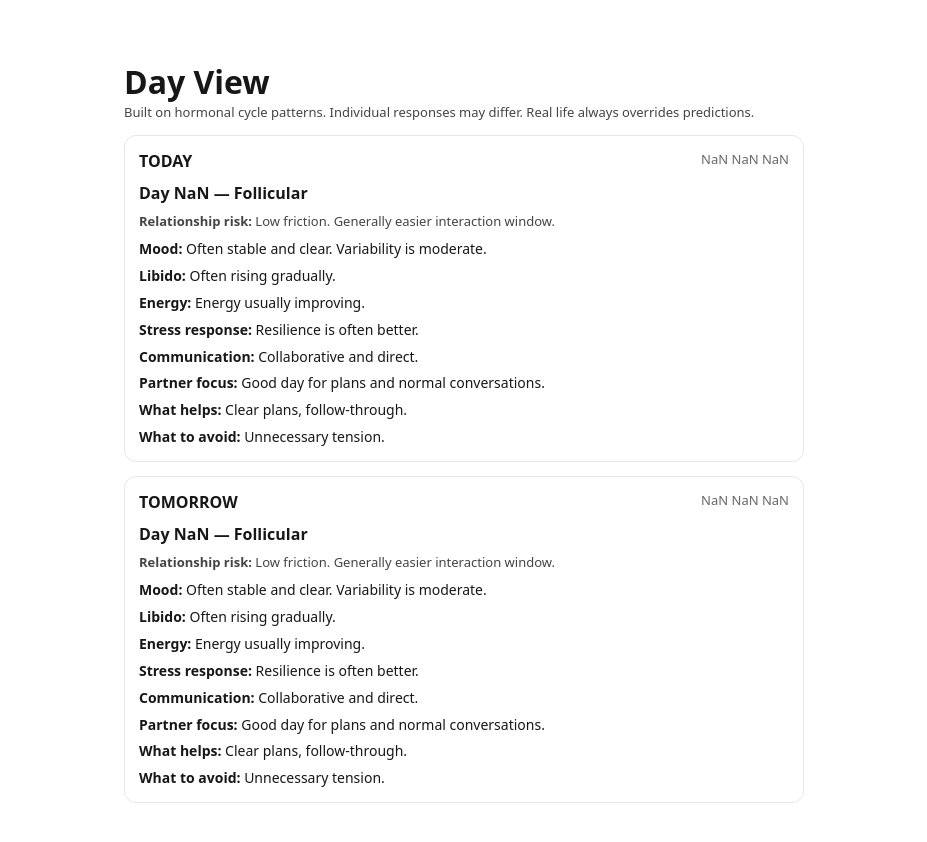
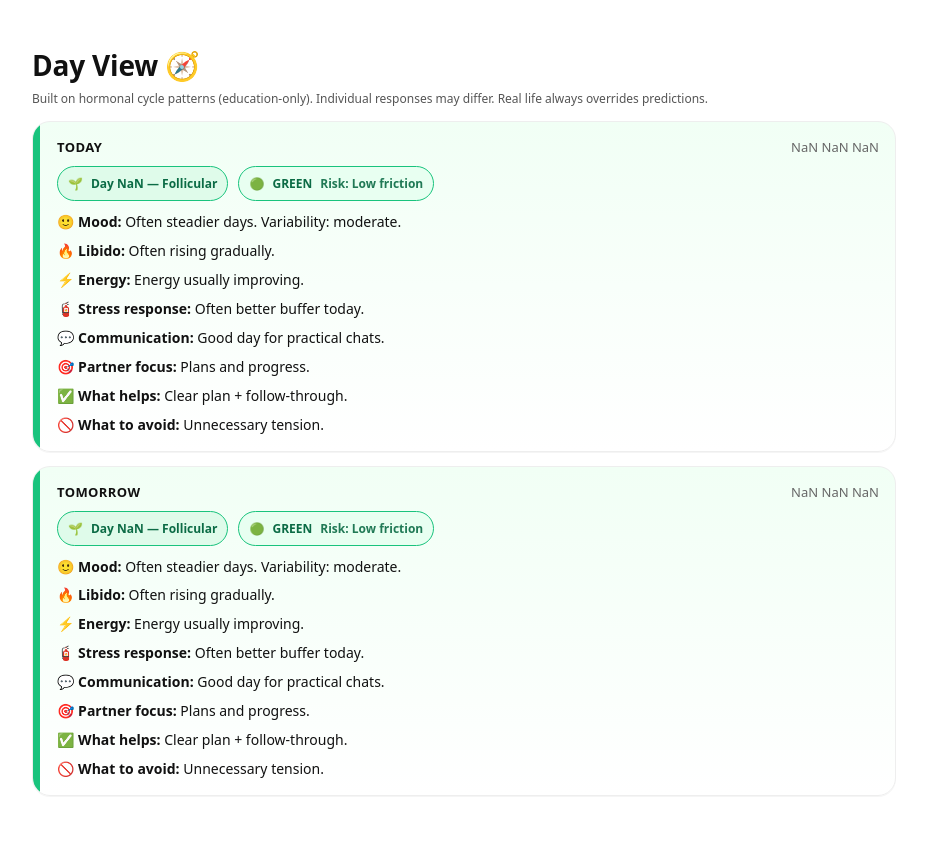
Before and after one commit to Temujin-67/cycle-navigator, a Next.js app: page /navigate in a window 1280 px wide. Shown: the top 842 px of the page, without its empty margins (176-1103 px from the left). Built offline with nearby package versions, Linux system fonts and the light colour scheme.

Commit message:
Update page.tsx

```diff
--- a/src/app/navigate/page.tsx
+++ b/src/app/navigate/page.tsx
@@ -1,6 +1,6 @@
 "use client";
 
-import { useMemo } from "react";
+import { Suspense, useMemo } from "react";
 import { useSearchParams } from "next/navigation";
 
 type Phase = "Menstrual" | "Follicular" | "Ovulatory" | "Luteal" | "PMS";
@@ -36,7 +36,6 @@ function addDays(d: Date, n: number) {
   return x;
 }
 
-// DD MM YYYY
 function fmt(d: Date) {
   const dd = String(d.getDate()).padStart(2, "0");
   const mm = String(d.getMonth() + 1).padStart(2, "0");
@@ -70,12 +69,11 @@ function phaseForDay(dayIndex: number): Phase {
   return "Follicular";
 }
 
-// ✅ typed RiskLevel literals
 function riskFor(phase: Phase): { risk: RiskLevel; riskNote: string } {
-  if (phase === "PMS") return { risk: "High sensitivity", riskNote: "Emotions may spike faster." };
-  if (phase === "Menstrual") return { risk: "Be mindful", riskNote: "Lower energy and tolerance." };
+  if (phase === "PMS") return { risk: "High sensitivity", riskNote: "Small stuff can blow up faster." };
+  if (phase === "Menstrual") return { risk: "Be mindful", riskNote: "Lower energy + lower patience is common." };
   if (phase === "Luteal") return { risk: "Be mindful", riskNote: "More variability possible." };
-  return { risk: "Low friction", riskNote: "Generally easier interaction window." };
+  return { risk: "Low friction", riskNote: "Often smoother days." };
 }
 
 function startOfDay(d: Date) {
@@ -90,8 +88,27 @@ function pick(lines: string[], dayIndex: number, salt: number) {
 }
 
 function ovulationPeakDayIndex() {
-  // default cycle assumption (28 days) → peak day ~14
-  return Math.round(DEFAULTS.cycleLength / 2);
+  return Math.round(DEFAULTS.cycleLength / 2); // 14
+}
+
+function phaseMeta(phase: Phase) {
+  const meta: Record<
+    Phase,
+    { emoji: string; bg: string; border: string; pillBg: string; pillFg: string }
+  > = {
+    Menstrual: { emoji: "🩸", bg: "linear-gradient(180deg, #FFF3F7 0%, #FFFFFF 100%)", border: "#FF4D7D", pillBg: "#FFE0EA", pillFg: "#9B1035" },
+    Follicular: { emoji: "🌱", bg: "linear-gradient(180deg, #F1FFF5 0%, #FFFFFF 100%)", border: "#19C37D", pillBg: "#DFFBEA", pillFg: "#0B6B45" },
+    Ovulatory: { emoji: "🔥", bg: "linear-gradient(180deg, #FFF7E6 0%, #FFFFFF 100%)", border: "#FFB020", pillBg: "#FFEBC2", pillFg: "#7A4B00" },
+    Luteal: { emoji: "🧠", bg: "linear-gradient(180deg, #EEF7FF 0%, #FFFFFF 100%)", border: "#1E88E5", pillBg: "#D8ECFF", pillFg: "#0B4A84" },
+    PMS: { emoji: "⚡", bg: "linear-gradient(180deg, #FFEFF1 0%, #FFFFFF 100%)", border: "#FF3B30", pillBg: "#FFD6D3", pillFg: "#7F1D1D" },
+  };
+  return meta[phase];
+}
+
+function riskBadge(risk: RiskLevel) {
+  if (risk === "Low friction") return { label: "GREEN", bg: "#E8FFF1", fg: "#0B6B45", border: "#19C37D", emoji: "🟢" };
+  if (risk === "Be mindful") return { label: "AMBER", bg: "#FFF6E5", fg: "#7A4B00", border: "#FFB020", emoji: "🟠" };
+  return { label: "RED", bg: "#FFECEC", fg: "#7F1D1D", border: "#FF3B30", emoji: "🔴" };
 }
 
 function copy(phase: Phase, age: number, dayIndex: number) {
@@ -99,14 +116,14 @@ function copy(phase: Phase, age: number, dayIndex: number) {
 
   if (phase === "Menstrual")
     return {
-      mood: `More inward, comfort-seeking. Variability is ${t.variability}.`,
-      libido: "Often lower; closeness can be more comfort-focused.",
-      energy: "Lower energy is common.",
-      stress: `Lower tolerance is common. Sensitivity is ${t.sensitivity}.`,
-      communication: "Gentle tone; keep questions simple; no pressure.",
-      partnerFocus: "Support and comfort first.",
-      helps: "Warmth, reassurance, practical help.",
-      avoid: "Pushing decisions, surprise debates.",
+      mood: `Softer day for many. Variability: ${t.variability}.`,
+      libido: "Usually lower; comfort-style closeness fits better.",
+      energy: "Energy often lower.",
+      stress: `Smaller buffer is common. Sensitivity: ${t.sensitivity}.`,
+      communication: "Keep it short, calm, and non-pushy.",
+      partnerFocus: "Low pressure, low drama.",
+      helps: "Practical help + steady tone.",
+      avoid: "Surprise debates, pushing decisions.",
     };
 
   if (phase === "Ovulatory") {
@@ -135,12 +152,12 @@ function copy(phase: Phase, age: number, dayIndex: number) {
     ];
 
     return {
-      mood: `Often more open and expressive. Variability is ${t.variability}.`,
+      mood: `More open day for many. Variability: ${t.variability}.`,
       libido: peak ? pick(libidoPeak, dayIndex, 2) : pick(libidoNormal, dayIndex, 2),
-      energy: "Higher drive is more likely.",
-      stress: "Tolerance is often stronger.",
-      communication: "Clear, warm, direct. Don’t overtalk it.",
-      partnerFocus: "This is usually an easier day to reconnect.",
+      energy: "More drive is common.",
+      stress: "Often more resilient today.",
+      communication: "Light + direct works best. Don’t overtalk it.",
+      partnerFocus: "Easy day to reconnect.",
       helps: "Be present. Keep it natural.",
       avoid: "Pushing, assumptions, making it heavy.",
     };
@@ -148,42 +165,41 @@ function copy(phase: Phase, age: number, dayIndex: number) {
 
   if (phase === "Luteal")
     return {
-      mood: `More serious or reflective. Variability is ${t.variability}.`,
+      mood: `More variable day-to-day. Variability: ${t.variability}.`,
       libido: "Often moderate then trending down.",
       energy: "Steady but not peak.",
-      stress: `Sensitivity can rise gradually. Sensitivity is ${t.sensitivity}.`,
-      communication: "Be clear; keep requests specific.",
-      partnerFocus: "Predictability and calm.",
-      helps: "Routine, clarity, reassurance.",
-      avoid: "Last-minute changes, vague expectations.",
+      stress: `Sensitivity can rise. Sensitivity: ${t.sensitivity}.`,
+      communication: "Clear and specific beats long talks.",
+      partnerFocus: "Predictability wins.",
+      helps: "Plan early, keep it simple.",
+      avoid: "Last-minute changes, vague requests.",
     };
 
   if (phase === "PMS")
     return {
-      mood: `More sensitive day-to-day. Variability is ${t.variability}.`,
+      mood: `Higher sensitivity window for many. Variability: ${t.variability}.`,
       libido: "Often lower or inconsistent.",
-      energy: "Lower energy is common.",
-      stress: `Reactivity can be higher. Sensitivity is ${t.sensitivity}.`,
-      communication: "Keep it calm; don’t turn it into a debate.",
-      partnerFocus: "Make the day simpler, not bigger.",
-      helps: "Low pressure, steady tone.",
-      avoid: "Debates, criticism, pushing decisions.",
+      energy: "Energy often lower.",
+      stress: `Reactivity can be higher. Sensitivity: ${t.sensitivity}.`,
+      communication: "Don’t debate. De-escalate early.",
+      partnerFocus: "Keep the day smaller, not bigger.",
+      helps: "Low pressure + steady tone.",
+      avoid: "Criticism, pushing decisions, sarcasm.",
     };
 
-  // Follicular
   return {
-    mood: `Often stable and clear. Variability is ${t.variability}.`,
+    mood: `Often steadier days. Variability: ${t.variability}.`,
     libido: "Often rising gradually.",
     energy: "Energy usually improving.",
-    stress: "Resilience is often better.",
-    communication: "Collaborative and direct.",
-    partnerFocus: "Good day for plans and normal conversations.",
-    helps: "Clear plans, follow-through.",
+    stress: "Often better buffer today.",
+    communication: "Good day for practical chats.",
+    partnerFocus: "Plans and progress.",
+    helps: "Clear plan + follow-through.",
     avoid: "Unnecessary tension.",
   };
 }
 
-export default function NavigateClient() {
+function NavigateInner() {
   const sp = useSearchParams();
   const age = Number(sp.get("age") || 0);
   const day1Str = sp.get("day1") || "";
@@ -206,63 +222,123 @@ export default function NavigateClient() {
     return { date, dayIndex, phase, ...risk, ...c };
   };
 
-  const todayInfo = build(offset < 0 ? 0 : offset);
-  const tomorrowInfo = build((offset < 0 ? 0 : offset) + 1);
+  const safeOffset = offset < 0 ? 0 : offset;
+  const todayInfo = build(safeOffset);
+  const tomorrowInfo = build(safeOffset + 1);
 
   return (
-    <main style={{ maxWidth: 720, margin: "40px auto", padding: 20, fontFamily: "system-ui" }}>
-      <h1 style={{ marginTop: 0 }}>Day View</h1>
+    <main style={{ maxWidth: 900, margin: "28px auto", padding: 18, fontFamily: "system-ui", color: "#111" }}>
+      <h1 style={{ marginTop: 0, marginBottom: 6, fontSize: 28, letterSpacing: -0.2 }}>Day View 🧭</h1>
 
-      <div style={{ fontSize: 13, color: "#444", marginBottom: 14 }}>
-        Built on hormonal cycle patterns. Individual responses may differ. Real life always overrides predictions.
+      <div style={{ fontSize: 12, color: "#555", lineHeight: 1.45 }}>
+        Built on hormonal cycle patterns (education-only). Individual responses may differ. Real life always overrides predictions.
       </div>
 
-      {[{ label: "TODAY", d: todayInfo }, { label: "TOMORROW", d: tomorrowInfo }].map(({ label, d }) => (
+      {[{ label: "TODAY", d: todayInfo }, { label: "TOMORROW", d: tomorrowInfo }].map(({ label, d }) => {
+        const meta = phaseMeta(d.phase);
+        const rb = riskBadge(d.risk);
+
+        return (
           <section
             key={label}
-          style={{ border: "1px solid #e6e6e6", borderRadius: 12, padding: 14, background: "#fff", marginTop: 14 }}
+            style={{
+              borderRadius: 18,
+              padding: 16,
+              background: meta.bg,
+              marginTop: 14,
+              border: "1px solid #eee",
+              boxShadow: "0 1px 0 rgba(0,0,0,0.04)",
+              position: "relative",
+              overflow: "hidden",
+            }}
           >
-          <div style={{ display: "flex", justifyContent: "space-between", gap: 12 }}>
-            <strong>{label}</strong>
+            <div style={{ position: "absolute", left: 0, top: 0, bottom: 0, width: 7, background: meta.border }} />
+
+            <div style={{ display: "flex", justifyContent: "space-between", gap: 12, alignItems: "baseline" }}>
+              <strong style={{ fontSize: 13, letterSpacing: 0.4, paddingLeft: 8 }}>{label}</strong>
               <span style={{ color: "#666", fontSize: 13 }}>{fmt(d.date)}</span>
             </div>
 
-          <div style={{ marginTop: 10, fontWeight: 700 }}>
+            <div style={{ marginTop: 10, paddingLeft: 8, display: "flex", alignItems: "center", gap: 10, flexWrap: "wrap" }}>
+              <span
+                style={{
+                  display: "inline-flex",
+                  alignItems: "center",
+                  gap: 8,
+                  padding: "8px 10px",
+                  borderRadius: 999,
+                  background: meta.pillBg,
+                  color: meta.pillFg,
+                  fontSize: 12,
+                  fontWeight: 800,
+                  border: `1px solid ${meta.border}`,
+                }}
+              >
+                <span aria-hidden="true">{meta.emoji}</span>
+                <span>
                   Day {d.dayIndex} — {d.phase}
+                </span>
+              </span>
+
+              <span
+                style={{
+                  display: "inline-flex",
+                  alignItems: "center",
+                  gap: 8,
+                  padding: "8px 10px",
+                  borderRadius: 999,
+                  background: rb.bg,
+                  color: rb.fg,
+                  fontSize: 12,
+                  fontWeight: 800,
+                  border: `1px solid ${rb.border}`,
+                }}
+                title={d.riskNote}
+              >
+                <span aria-hidden="true">{rb.emoji}</span>
+                <span>{rb.label}</span>
+                <span style={{ fontWeight: 700, opacity: 0.9 }}>Risk: {d.risk}</span>
+              </span>
             </div>
 
-          <div style={{ marginTop: 8, fontSize: 13, color: "#444" }}>
-            <b>Relationship risk:</b> {d.risk}. {d.riskNote}
-          </div>
-
-          <div style={{ marginTop: 10, display: "grid", gap: 8, fontSize: 14, lineHeight: 1.35 }}>
+            <div style={{ marginTop: 12, display: "grid", gap: 10, fontSize: 14, lineHeight: 1.35, paddingLeft: 8 }}>
               <div>
-              <b>Mood:</b> {d.mood}
+                <b>🙂 Mood:</b> {d.mood}
               </div>
               <div>
-              <b>Libido:</b> {d.libido}
+                <b>🔥 Libido:</b> {d.libido}
               </div>
               <div>
-              <b>Energy:</b> {d.energy}
+                <b>⚡ Energy:</b> {d.energy}
               </div>
               <div>
-              <b>Stress response:</b> {d.stress}
+                <b>🧯 Stress response:</b> {d.stress}
               </div>
               <div>
-              <b>Communication:</b> {d.communication}
+                <b>💬 Communication:</b> {d.communication}
               </div>
               <div>
-              <b>Partner focus:</b> {d.partnerFocus}
+                <b>🎯 Partner focus:</b> {d.partnerFocus}
               </div>
               <div>
-              <b>What helps:</b> {d.helps}
+                <b>✅ What helps:</b> {d.helps}
               </div>
               <div>
-              <b>What to avoid:</b> {d.avoid}
+                <b>🚫 What to avoid:</b> {d.avoid}
               </div>
             </div>
           </section>
-      ))}
+        );
+      })}
     </main>
   );
 }
+
+export default function Page() {
+  // ✅ Required by Next.js: useSearchParams must be inside a Suspense boundary.
+  return (
+    <Suspense fallback={<div style={{ maxWidth: 900, margin: "28px auto", padding: 18, fontFamily: "system-ui" }}>Loading…</div>}>
+      <NavigateInner />
+    </Suspense>
+  );
+}
```
Lines whose indentation alone changed are shown as unchanged.
